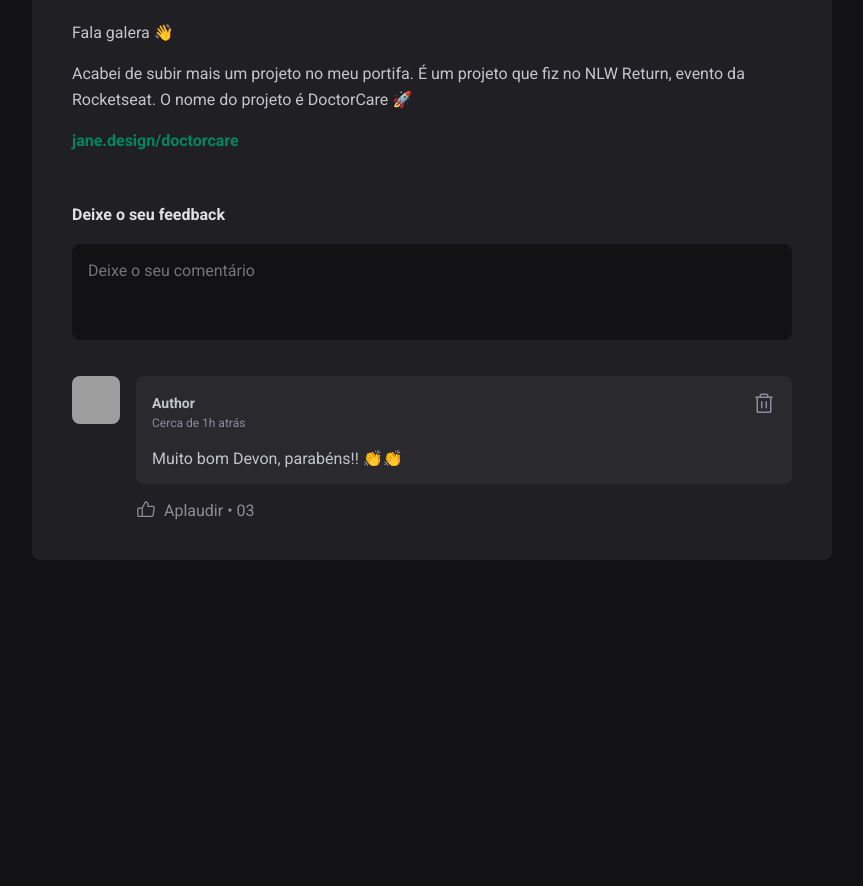
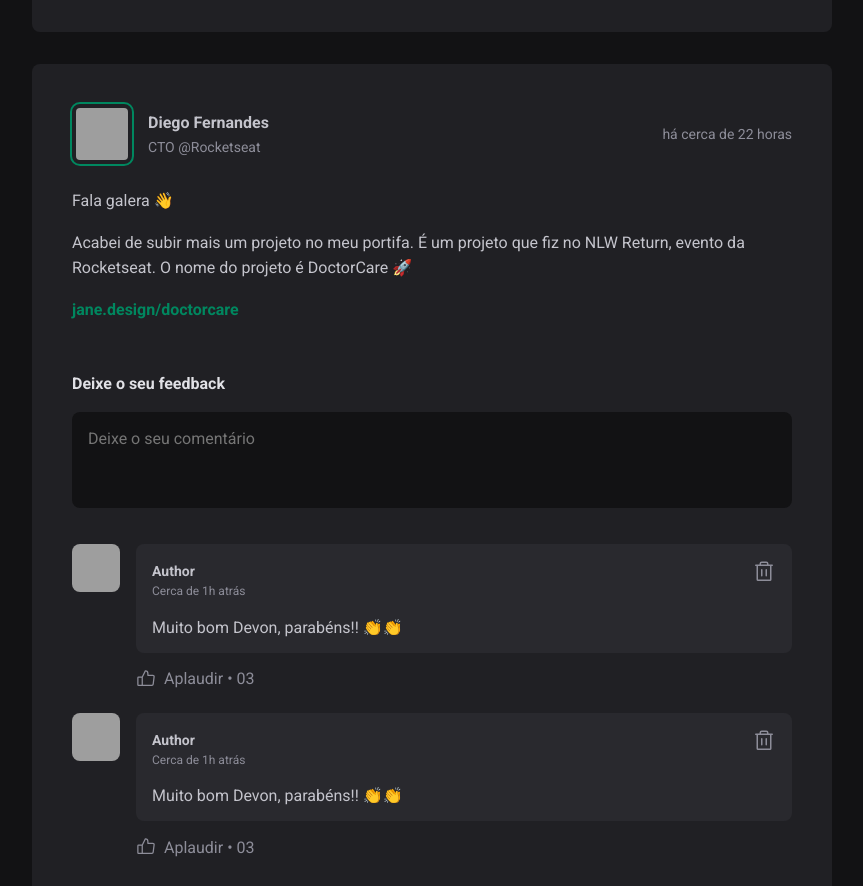
Before and after one commit to cesarDanielRodrigues/reactJS-iniciandoComReact, a React (Vite) app: page / in a window 1280 px wide. Shown: the part 905-1791 px from the top of the page, without its empty margins (352-1215 px from the left). Before the commit the page ends 1497 px from the top, so only its background shows below. Built offline with nearby package versions, Linux system fonts and the light colour scheme; grey boxes are pictures that could not be loaded.

Commit message:
Estado(Use state)

```diff
--- a/src/components/Post.jsx
+++ b/src/components/Post.jsx
@@ -1,23 +1,35 @@
-import {format, formatDistanceToNow} from "date-fns"
+import { format, formatDistanceToNow } from "date-fns"
 import ptBR from "date-fns/locale/pt-BR"
 
 import { Comment } from "./Comment"
 import { Avatar } from "./Avatar"
 
 import styles from "./Post.module.css"
+import { useState } from "react"
 
-export function Post({author, content, publishedAt}) {
+const comments = [1, 2, 3]
 
-  const publishedDateFormatted = format(publishedAt,"d 'de' LLLL 'às' HH:mm'h'",{locale: ptBR})
 
-  const publishedDateRelativeNow = formatDistanceToNow(publishedAt, {locale: ptBR, addSuffix: true})
+export function Post({ author, content, publishedAt }) {
+  const publishedDateFormatted = format(publishedAt, "d 'de' LLLL 'às' HH:mm'h'", { locale: ptBR })
+
+  const publishedDateRelativeNow = formatDistanceToNow(publishedAt, {
+    locale: ptBR,
+    addSuffix: true,
+  })
+
+  const [comments, setComments] = useState([1,2])
+
+  function handleCreateNewComment(){
+    event.preventDefault()
+
+    setComments([...comments,comments.length + 1])
+  }
   return (
     <article className={styles.post}>
       <header>
         <div className={styles.author}>
-          <Avatar
-            src={author.authorUrl}
-          />
+          <Avatar src={author.authorUrl} />
           <div className={styles.authorInfo}>
             <strong>{author.name}</strong>
             <span>{author.rule}</span>
@@ -29,26 +41,33 @@
       </header>
       <div>
         <div className={styles.content}>
-          {content.map((line)=>{
-            if(line.type === 'paragraph'){
+          {content.map((line) => {
+            if (line.type === "paragraph") {
               return <p>{line.content}</p>
-            }else if (line.type == "link"){
-              return <p><a href="#">{line.content}</a></p>
+            } else if (line.type == "link") {
+                return (
+                  <p>
+                    <a href="#">{line.content}</a>
+                  </p>
+                )
+              }
             }
-          })}
+          )}
         </div>
       </div>
-      <form className={styles.commentForm}>
+      <form onSubmit={handleCreateNewComment}  className={styles.commentForm}>
         <strong>Deixe o seu feedback</strong>
 
-        <textarea placeholder="Deixe o seu comentário"/>
+        <textarea placeholder="Deixe o seu comentário" />
 
-        <footer >
-            <button type="submit">Publicar</button>
+        <footer>
+          <button type="submit">Publicar</button>
         </footer>
       </form>
       <div className={styles.commentList}>
-        <Comment/>
+        {comments.map(comment=>{
+          return <Comment/>
+        })}
       </div>
     </article>
   )
```
